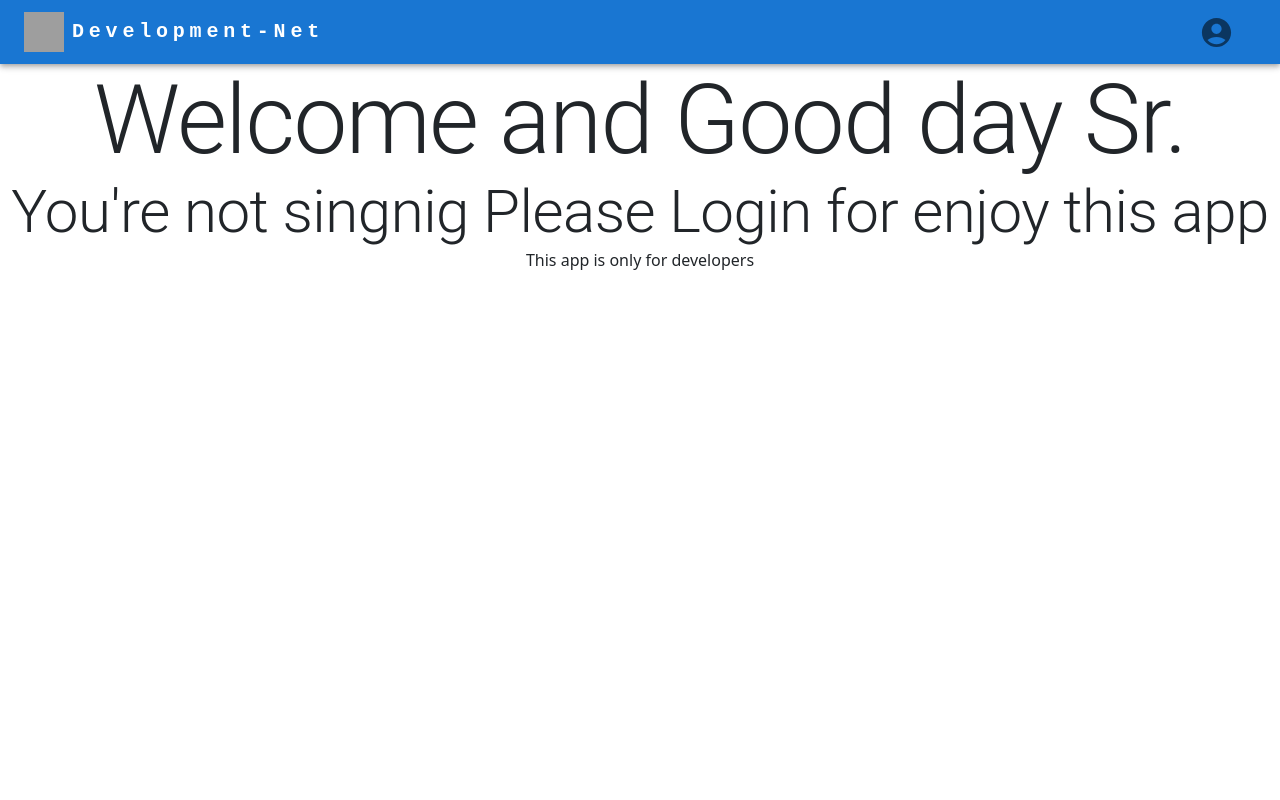
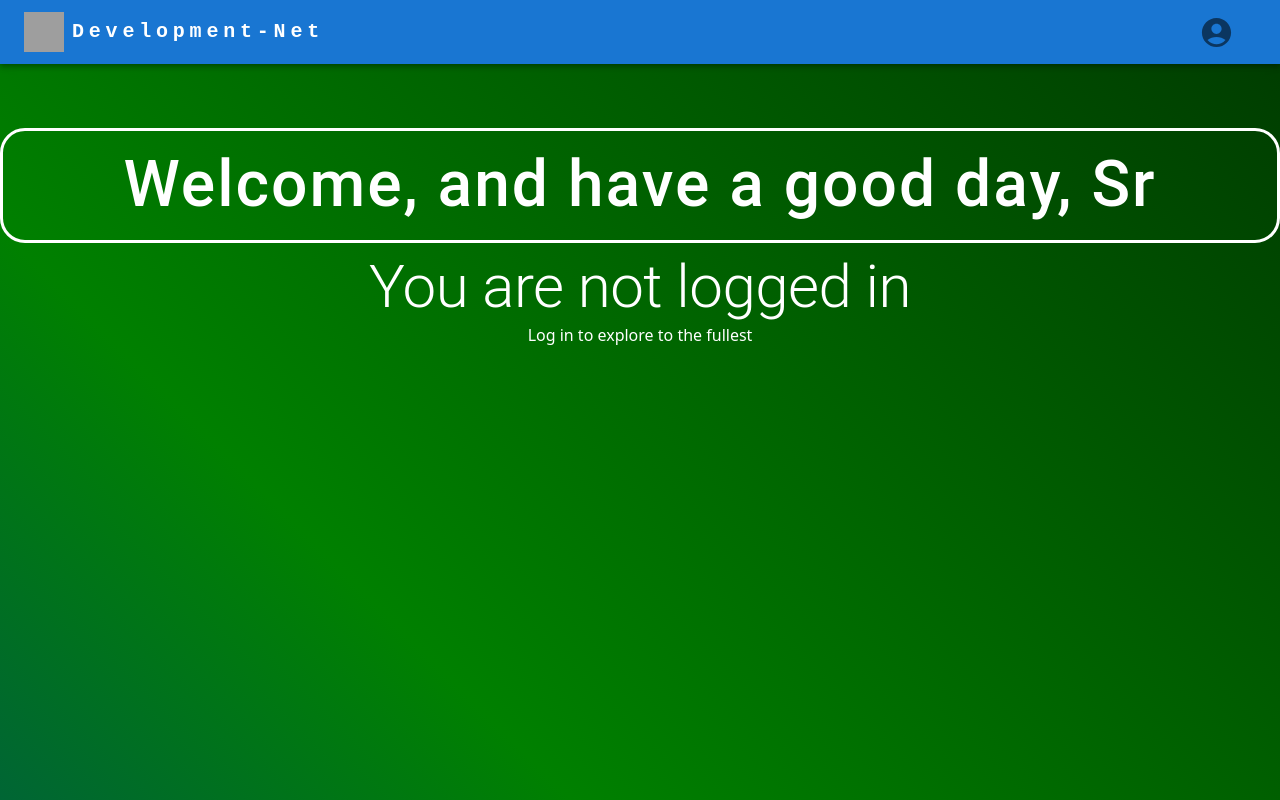
Before and after one commit to Albertwo512/SocialRed, a React (Create React App) app: page / in a window 1280 px wide. Built offline with nearby package versions, Linux system fonts and the light colour scheme; grey boxes are pictures that could not be loaded.

Commit message:
agregando fondo

```diff
--- a/src/App.js
+++ b/src/App.js
@@ -3,6 +3,7 @@ import Profile from './components/profile';
 import { useAuth0 } from '@auth0/auth0-react'
 import NavBar from './components/navBar';
 import PreIndex from './components/preIndex';
+import '/Users/albertoalv/Documents/Task Home/Login/parte1/src/components/buttons.css';
 
 
 function App() {
@@ -12,7 +13,7 @@ function App() {
   if (isLoading) return <h1>Cargando...</h1>
 
   return (
-    <div className="App">
+    <div className="App section">
       <NavBar/>
 
       {
@@ -26,6 +27,7 @@ function App() {
       <Profile/>
 
 
+
     </div>
   );
 }
--- a/src/components/buttons.css
+++ b/src/components/buttons.css
@@ -90,10 +90,43 @@
 .button-87:hover {
   background-position: right center;
   /* change the direction of the change here */
-  color: #fff;
+  color: rgb(250, 252, 252);;
   text-decoration: none;
 }
 
 .button-87:active {
   transform: scale(0.95);
 }
+
+
+		*{
+			margin: 0;
+			padding: 0;
+		}
+
+    .letes{
+			font-size: 4rem;
+      font-family: "Roboto","Helvetica","Arial",sans-serif;
+			letter-spacing: 2px;
+			border: solid 3px #fff;
+			border-radius: 25px;
+      padding: 1rem;
+      margin-top: 4rem;
+
+		}
+
+		.section{
+			width: 100%;
+			height: 100vh;
+			color: #fff;
+			background: linear-gradient(45deg,red,blue,green,black);
+			background-size: 400% 400%;
+			position: relative;
+			animation: cambiar 10s ease-in-out infinite;
+		}
+
+		@keyframes cambiar{
+			0%{background-position: 0 50%;}
+			50%{background-position: 100% 50%;}
+			100%{background-position: 0 50%;}
+		}
--- a/src/components/preIndex.jsx
+++ b/src/components/preIndex.jsx
@@ -4,17 +4,15 @@ import React from 'react';
 
 function PreIndex() {
   return (
-    <div>
-      <Typography variant='h1'>
-        Welcome and Good day Sr.
-
-      </Typography>
-      <Typography variant='h2'>
-        You're not singnig
-        Please Login for enjoy this app
+    <div >
+      <h1 className='letes'>
+      Welcome, and have a good day, Sr
+      </h1>
+      <Typography  variant='h2'>
+      You are not logged in
       </Typography>
       <Typography variant='h8'>
-        This app is only for developers
+      Log in to explore to the fullest
       </Typography>
     </div>
   );
```
